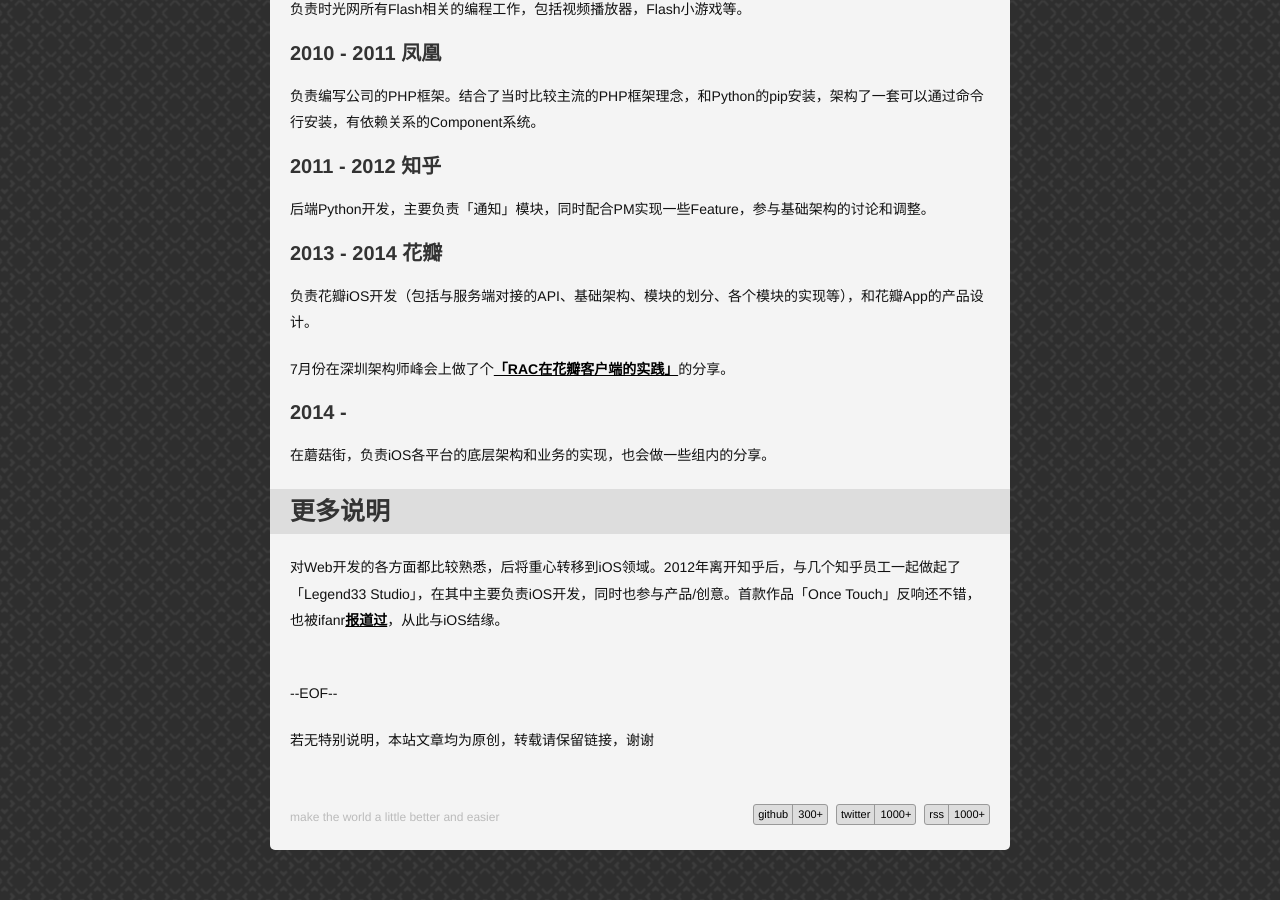
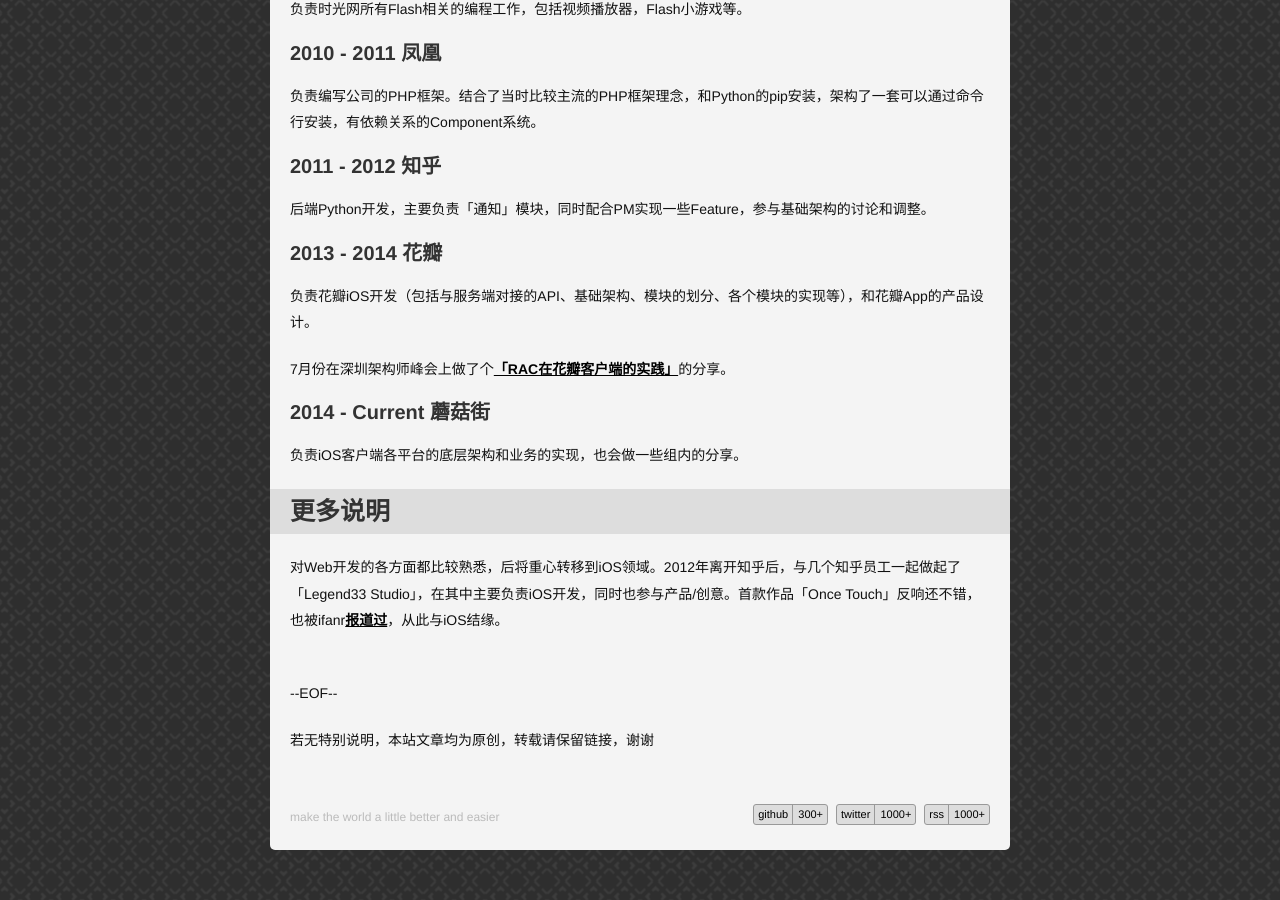
Before and after one commit to limboy/lzyy.github.com, a Jekyll site: the page built from resume.md, in a window 1280 px wide and 900 px high, scrolled down 812 px. Built offline with Jekyll 4.4.1, drawn with Linux system fonts in a browser that asks for light colours; Markdown is read by kramdown in place of the engine named in the settings; comment, search, counter and statistics services are not loaded.

Commit message:
update resume

```diff
--- a/resume.md
+++ b/resume.md
@@ -42,9 +42,9 @@ title: About Me
 
 7月份在深圳架构师峰会上做了个[「RAC在花瓣客户端的实践」](http://www.infoq.com/cn/presentations/practice-of-reactivecocoa-in-huabanwang-client)的分享。
 
-#### 2014 -
+#### 2014 - Current 蘑菇街
 
-在蘑菇街，负责iOS各平台的底层架构和业务的实现，也会做一些组内的分享。
+负责iOS客户端各平台的底层架构和业务的实现，也会做一些组内的分享。
 
 ### 更多说明
 
```
